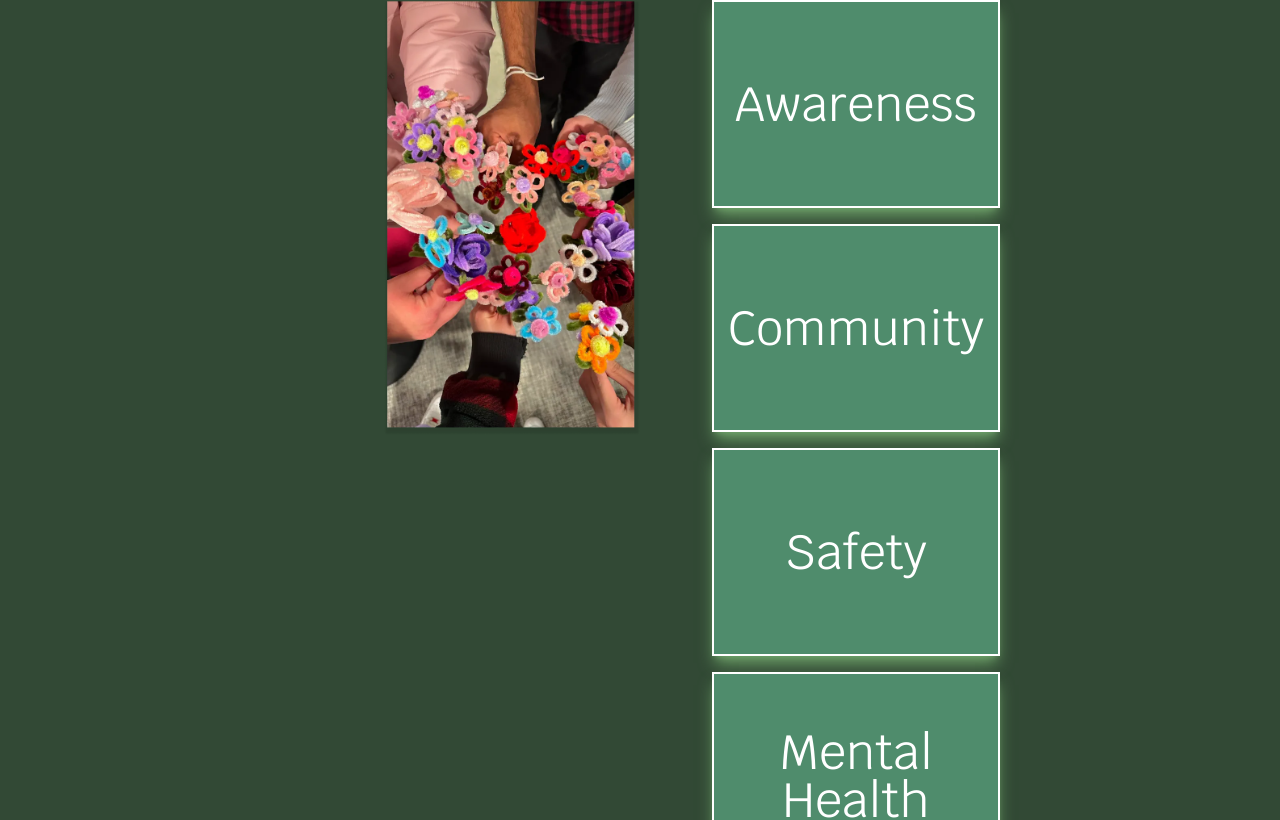
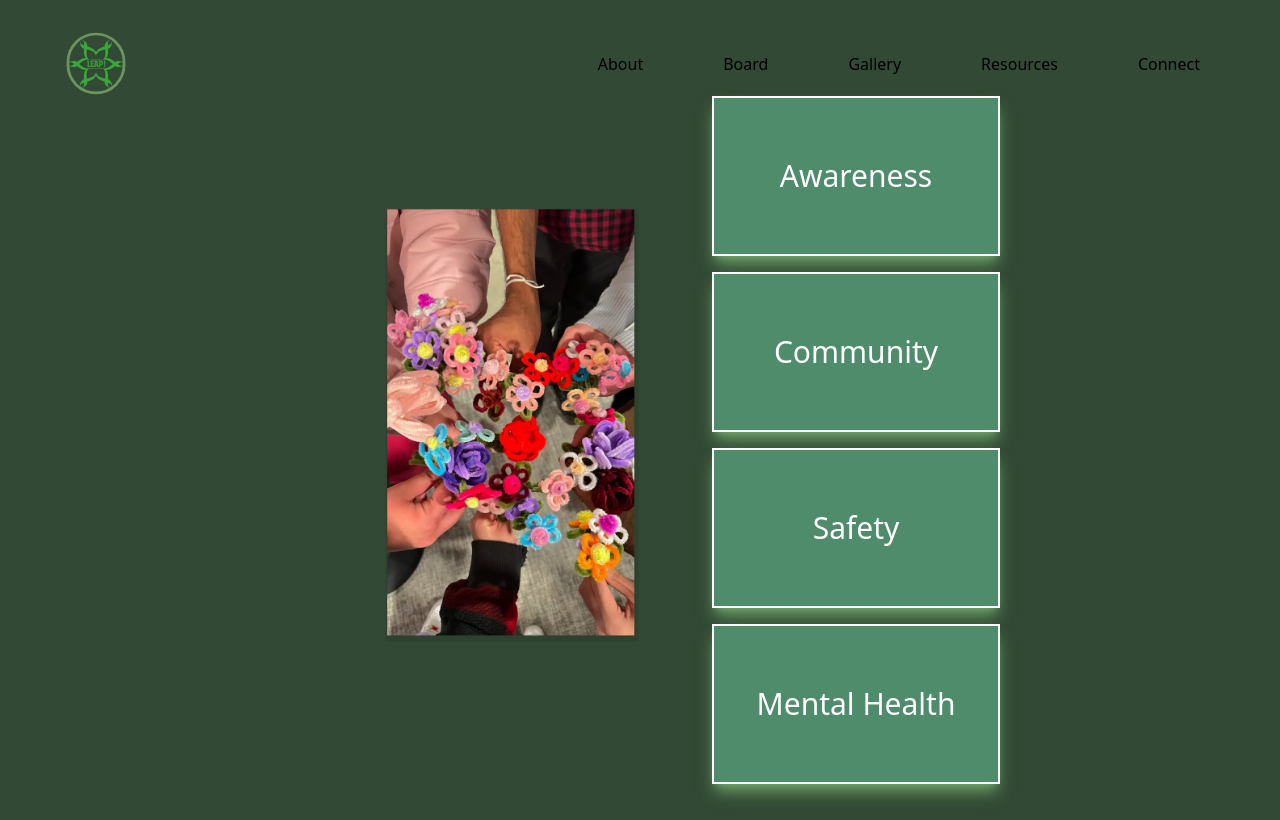
Before and after one commit to acm-ucr/leap-website, a Next.js app: page / in a window 1280 px wide. Shown: the top 820 px of the page. Built offline with nearby package versions, Linux system fonts and the light colour scheme.

Commit message:
minor fixes

```diff
--- a/src/app/layout.tsx
+++ b/src/app/layout.tsx
@@ -2,6 +2,7 @@ import "./globals.css";
 import { Krub } from "next/font/google";
 import { ReactQueryClientProvider } from "@/utils/react-query";
 import Footer from "@/components/Footer";
+import Navbar from "@/components/Navbar";
 
 const krub = Krub({
   subsets: ["latin"],
@@ -22,7 +23,8 @@ type LayoutProps = {
 export default function RootLayout({ children }: LayoutProps) {
   return (
     <html lang="en">
-      <body className={krub.className}>
+      <body className="{krub.className} min-h-screen">
+        <Navbar />
         <ReactQueryClientProvider>{children}</ReactQueryClientProvider>
         <Footer />
       </body>
--- a/src/app/not-found.tsx
+++ b/src/app/not-found.tsx
@@ -3,7 +3,7 @@ import BackgroundImage from "@/public/assets/bg-error.webp";
 import Image from "next/image";
 const NotFound = () => {
   return (
-    <div className="relative flex h-screen flex-col items-center justify-center overflow-hidden">
+    <div className="relative flex h-[90vh] flex-col items-center justify-center overflow-hidden">
       <Image
         src={BackgroundImage}
         alt="404"
--- a/src/app/page.tsx
+++ b/src/app/page.tsx
@@ -3,8 +3,7 @@ import Description_Component from "@/components/home/Description_Component";
 const Home = () => {
   return (
     <div>
-      {" "}
-      <Description_Component />{" "}
+      <Description_Component />
     </div>
   );
 };
--- a/src/components/Navbar.tsx
+++ b/src/components/Navbar.tsx
@@ -1,13 +1,15 @@
-import ucr_leap_logo from "@/public/assets/ucr_leap_logo.webp";
+import ucr_leap_logo from "../public/ucr_leap_logo.svg";
 import { navigations } from "@/data/navbar";
 import Link from "next/link";
 import Image from "next/image";
 
 const Navbar = () => {
   return (
-    <div className="flex w-full flex-row items-center justify-between bg-transparent p-8">
+    <div className="absolute z-10 flex w-full flex-row items-center justify-between bg-transparent p-8">
       <div className="pl-8">
-        <Image src={ucr_leap_logo} alt="leap navbar logo" className="w-16" />
+        <Link href="/">
+          <Image src={ucr_leap_logo} alt="leap navbar logo" className="w-16" />
+        </Link>
       </div>
       <div className="flex flex-row gap-20 pr-12">
         {navigations.map((navigation, index) => (
--- a/src/components/home/Description.tsx
+++ b/src/components/home/Description.tsx
@@ -5,7 +5,7 @@ const FlowerImg = "/assets/home/description.webp";
 
 const Description = () => {
   return (
-    <div className="ml-96 flex items-start justify-center">
+    <div className="ml-96 mt-28 flex items-start justify-center">
       <Image
         src={FlowerImg}
         alt="Flowers"
--- a/src/components/home/Description_Component.tsx
+++ b/src/components/home/Description_Component.tsx
@@ -3,12 +3,12 @@ import Description from "@/components/home/Description";
 
 const Description_Component = () => {
   return (
-    <div className="flex min-h-screen items-start bg-leap-dark-green">
-      <div className="flex flex-1 items-start justify-center">
+    <div className="flex items-start bg-leap-dark-green">
+      <div className="mt-24 flex flex-1 items-start justify-center">
         <Description />
       </div>
 
-      <div className="flex flex-1 items-start justify-center">
+      <div className="mt-24 flex flex-1 items-start justify-center">
         <Value_Box />
       </div>
     </div>
--- a/src/components/home/Value_Box.tsx
+++ b/src/components/home/Value_Box.tsx
@@ -8,7 +8,7 @@ const Value_Box = () => {
         {topics.map((topic, index) => (
           <div
             key={index}
-            className="flex h-52 w-72 items-center justify-center border-2 border-white bg-leap-mid-green p-2 text-center font-leap text-5xl text-white shadow-lg shadow-leap-light-green"
+            className="flex h-40 w-72 items-center justify-center border-2 border-white bg-leap-mid-green p-2 text-center font-leap text-3xl text-white shadow-lg shadow-leap-light-green"
           >
             {topic}
           </div>
```
Also changed, not shown: public/assets/ucr_leap_logo.webp (deleted).
